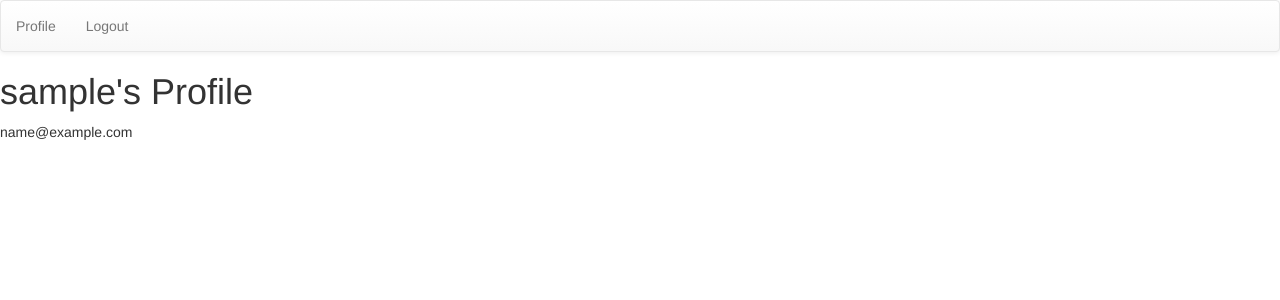
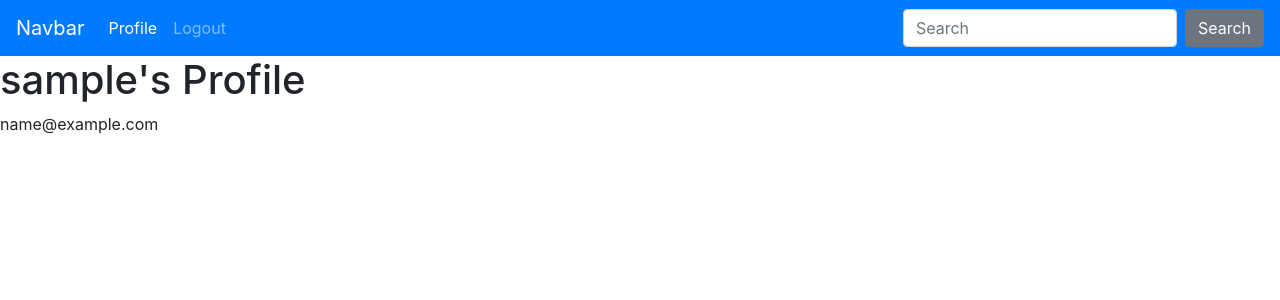
Before and after one commit to djjtyn/CoffeeChoice, a Django app: page /accounts/profile/ in a window 1280 px wide. Shown: the top 300 px of the page. Run offline with Django 3.2, Linux system fonts and the light colour scheme; the visitor is signed in with stand-in values (Sample User, id 1); data comes from the database, SQL or seed files in the repository; some libraries are stand-ins or nearby versions.

Commit message:
navbar added to base.html

```diff
--- a/templates/base.html
+++ b/templates/base.html
@@ -2,33 +2,44 @@
 <html>
 
 <head>
-    <title>{% block page_title %}{% endblock %}</title>
-
-    <!-- Latest compiled and minified CSS -->
-    <link rel="stylesheet" href="https://maxcdn.bootstrapcdn.com/bootstrap/3.3.7/css/bootstrap.min.css" integrity="sha384-BVYiiSIFeK1dGmJRAkycuHAHRg32OmUcww7on3RYdg4Va+PmSTsz/K68vbdEjh4u" crossorigin="anonymous">
-
-    <!-- Optional theme -->
-    <link rel="stylesheet" href="https://maxcdn.bootstrapcdn.com/bootstrap/3.3.7/css/bootstrap-theme.min.css" integrity="sha384-rHyoN1iRsVXV4nD0JutlnGaslCJuC7uwjduW9SVrLvRYooPp2bWYgmgJQIXwl/Sp" crossorigin="anonymous">
-    <!-- Load Static CSS-->
-    <link rel="stylesheet" href="{% static 'css/styles.css' %}">
-    <!-- Latest compiled and minified JavaScript -->
-    <script src="https://maxcdn.bootstrapcdn.com/bootstrap/3.3.7/js/bootstrap.min.js" integrity="sha384-Tc5IQib027qvyjSMfHjOMaLkfuWVxZxUPnCJA7l2mCWNIpG9mGCD8wGNIcPD7Txa" crossorigin="anonymous"></script>
+  <title>{% block page_title %}{% endblock %}</title>
+  <!--  Bootstrap CDN -->
+  <link rel="stylesheet" href="https://stackpath.bootstrapcdn.com/bootstrap/4.3.1/css/bootstrap.min.css" integrity="sha384-ggOyR0iXCbMQv3Xipma34MD+dH/1fQ784/j6cY/iJTQUOhcWr7x9JvoRxT2MZw1T" crossorigin="anonymous">
+  <script src="https://stackpath.bootstrapcdn.com/bootstrap/4.3.1/js/bootstrap.min.js" integrity="sha384-JjSmVgyd0p3pXB1rRibZUAYoIIy6OrQ6VrjIEaFf/nJGzIxFDsf4x0xIM+B07jRM" crossorigin="anonymous"></script>
+  <link rel="stylesheet" href="{% static 'css/styles.css' %}">
 </head>
-
 <body>
+  <nav class="navbar navbar-expand-lg navbar-dark bg-primary">
+    <a class="navbar-brand" href="#">Navbar</a>
+    <button class="navbar-toggler" type="button" data-toggle="collapse" data-target="#navbarColor01" aria-controls="navbarColor01" aria-expanded="false" aria-label="Toggle navigation">
+      <span class="navbar-toggler-icon"></span>
+    </button>
+    <div class="collapse navbar-collapse" id="navbarColor01">
+      <ul class="navbar-nav mr-auto">
+        {% if user.is_authenticated %}
+        <li class="nav-item active">
+          <a class="nav-link" href="{% url 'profile' %}">Profile <span class="sr-only">(current)</span></a>
+        </li>
+        <li class="nav-item">
+          <a class="nav-link" href="{% url 'logout' %}">Logout</a>
+        </li>
+        {% else %}
+        <li class="nav-item">
+          <a class="nav-link" href="{% url 'login' %}">Login</a>
+        </li>
+        <li class="nav-item">
+          <a class="nav-link" href="{% url 'registration' %}">Register</a>
+        </li>
+        {% endif %}
+      </ul>
+      <form class="form-inline my-2 my-lg-0">
+        <input class="form-control mr-sm-2" type="text" placeholder="Search">
+        <button class="btn btn-secondary my-2 my-sm-0" type="submit">Search</button>
+      </form>
+    </div>
+  </nav>
 
 
-    <nav class="navbar navbar-default">
-        <ul class="nav navbar-nav">
-            {% if user.is_authenticated %}
-            <li><a href="{% url 'profile' %}">Profile</a></li>
-            <li><a href="{% url 'logout' %}">Logout</a></li>
-            {% else %}
-            <li><a href="{% url 'login' %}">Login</a></li>
-            <li><a href="{% url 'registration' %}">Register</a></li>
-            {% endif %}
-        </ul>
-    </nav>
 
     <h1>
         {% block page_heading %}{% endblock %}
```
